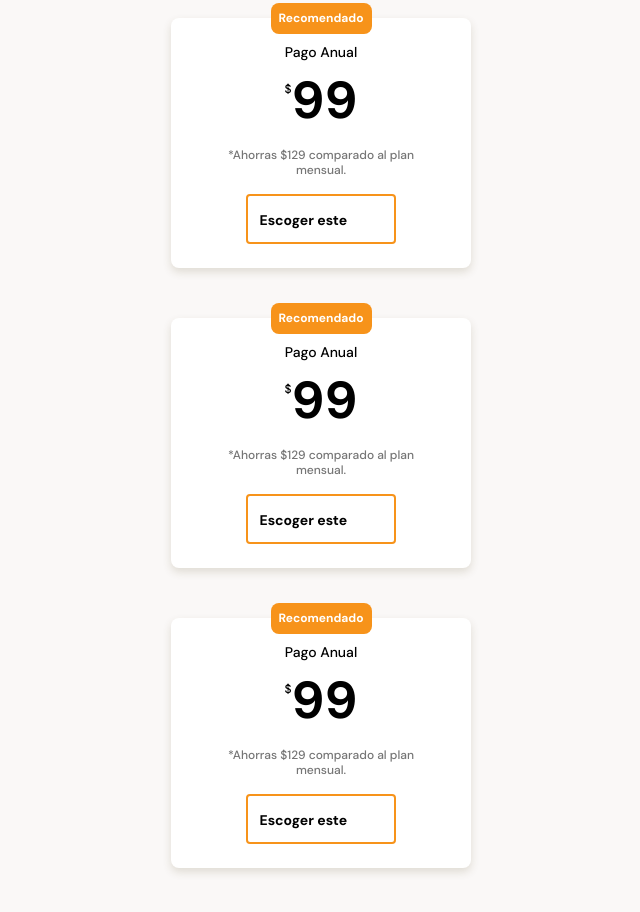
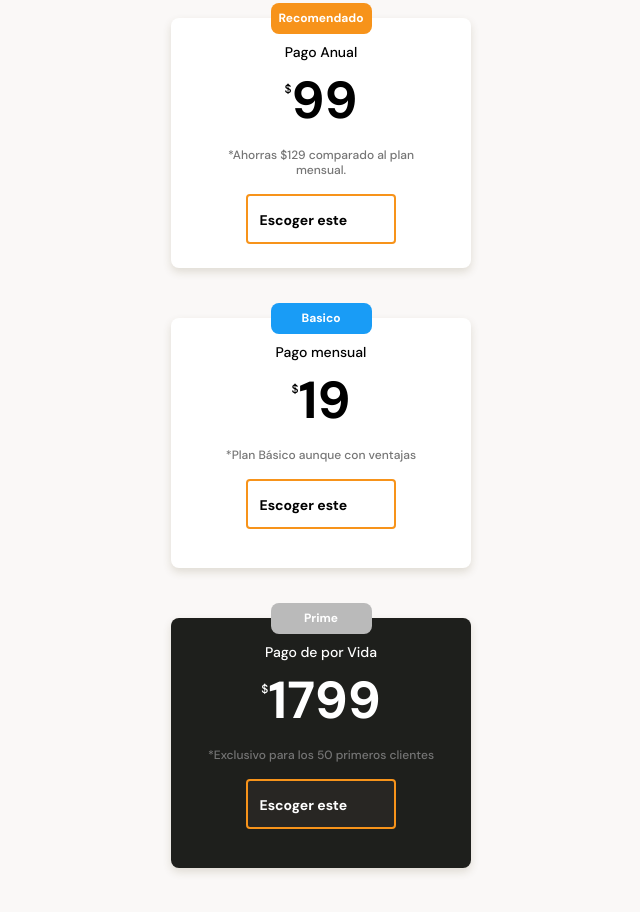
Before and after one commit to aronlabr/cursoMobileFirst, a plain HTML site: page index.html in a window 1280 px wide. Shown: the part 2680-3592 px from the top of the page, without its empty margins (319-959 px from the left). Drawn offline with Linux system fonts and the light colour scheme.

Commit message:
HTML/CSS: Seccion planes-pt7 - Agregando pequeños detalles a las tarjetas basico y prime

```diff
--- a/index.html
+++ b/index.html
@@ -124,21 +124,21 @@
                         <button>Escoger este <span></span> </button>
                     </div>
                 </article>
-                <article class="plans-container__card">
-                    <p class="plan-card__recomend">Recomendado</p>
+                <article class="plans-container__card card2">
+                    <p class="plan-card__recomend">Basico</p>
                     <div>
-                        <h3>Pago Anual</h3>
-                        <p class="plan-card__price"> <span>$</span><b>99</b></p>
-                        <p class="plan-card__saves">*Ahorras $129 comparado al plan mensual.</p>
+                        <h3>Pago mensual</h3>
+                        <p class="plan-card__price"> <span>$</span><b>19</b></p>
+                        <p class="plan-card__saves">*Plan Básico aunque con ventajas</p>
                         <button>Escoger este <span></span> </button>
                     </div>
                 </article>
-                <article class="plans-container__card">
-                    <p class="plan-card__recomend">Recomendado</p>
+                <article class="plans-container__card card3">
+                    <p class="plan-card__recomend">Prime</p>
                     <div>
-                        <h3>Pago Anual</h3>
-                        <p class="plan-card__price"> <span>$</span><b>99</b></p>
-                        <p class="plan-card__saves">*Ahorras $129 comparado al plan mensual.</p>
+                        <h3>Pago de por Vida</h3>
+                        <p class="plan-card__price"> <span>$</span><b>1799</b></p>
+                        <p class="plan-card__saves">*Exclusivo para los 50 primeros clientes</p>
                         <button>Escoger este <span></span> </button>
                     </div>
                 </article>
--- a/styles.css
+++ b/styles.css
@@ -574,3 +574,22 @@ main {
     background-size: cover;
     vertical-align: text-bottom;
 }
+
+/* Otras Cartas */
+.card2 .plan-card__recomend {
+    background-color: #199cf6;
+}
+
+.card3 {
+    background-color: #1e1f1c;
+    color: var(--just-white);
+}
+
+.card3 .plan-card__recomend {
+    background-color: #bababa;
+}
+
+.card3 button {
+    color: var(--just-white);
+    background-color: var(--black);
+}
```
